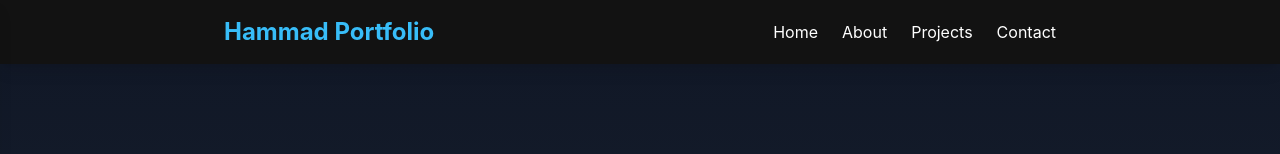
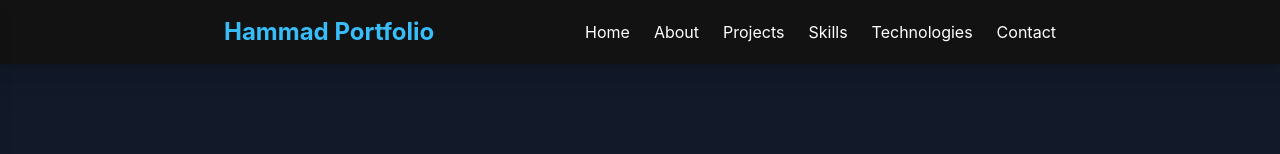
Before and after one commit to HammadAli132/my-portfolio, a Next.js app in the folder Frontend/: page / in a window 1280 px wide. Shown: the top 154 px of the page. Built offline with nearby package versions, Linux system fonts and the light colour scheme; no server answers.

Commit message:
Navbar, Footer, and MobileMenu updated

```diff
--- a/Frontend/app/components/Footer.jsx
+++ b/Frontend/app/components/Footer.jsx
@@ -33,6 +33,8 @@ function Footer() {
           <Link href="/" className="text-gray-400 hover:text-white transition">Home</Link>
           <Link href="#about" className="text-gray-400 hover:text-white transition">About</Link>
           <Link href="#projects" className="text-gray-400 hover:text-white transition">Projects</Link>
+          <Link href="#skills" className="text-gray-400 hover:text-white transition">Skills</Link>
+          <Link href="#technologies" className="text-gray-400 hover:text-white transition">Technologies</Link>
           <Link href="#contact" className="text-gray-400 hover:text-white transition">Contact</Link>
         </div>
 
--- a/Frontend/app/components/MobileMenu.jsx
+++ b/Frontend/app/components/MobileMenu.jsx
@@ -25,6 +25,8 @@ function MobileMenu() {
             <li><Link href="/" className="navbar-li text-white" onClick={() => setIsOpen(false)}>Home</Link></li>
             <li><Link href="#about" className="navbar-li text-white" onClick={() => setIsOpen(false)}>About</Link></li>
             <li><Link href="#projects" className="navbar-li text-white" onClick={() => setIsOpen(false)}>Projects</Link></li>
+            <li><Link href="#skills" className="navbar-li text-white" onClick={() => setIsOpen(false)}>Skills</Link></li>
+            <li><Link href="#technologies" className="navbar-li text-white" onClick={() => setIsOpen(false)}>Technologies</Link></li>
             <li><Link href="#contact" className="navbar-li text-white" onClick={() => setIsOpen(false)}>Contact</Link></li>
           </ul>
         </nav>
--- a/Frontend/app/components/Navbar.jsx
+++ b/Frontend/app/components/Navbar.jsx
@@ -16,6 +16,8 @@ function Navbar() {
             <li><Link href="/" className="navbar-li">Home</Link></li>
             <li><Link href="#about" className="navbar-li">About</Link></li>
             <li><Link href="#projects" className="navbar-li">Projects</Link></li>
+            <li><Link href="#skills" className="navbar-li">Skills</Link></li>
+            <li><Link href="#technologies" className="navbar-li">Technologies</Link></li>
             <li><Link href="#contact" className="navbar-li">Contact</Link></li>
           </ul>
         </div>
--- a/Frontend/app/components/technologies/TechSection.jsx
+++ b/Frontend/app/components/technologies/TechSection.jsx
@@ -45,7 +45,7 @@ async function TechSection() {
   const techCategories = await fetchTechnologies();
 
   return (
-    <section id="tech" className="py-20 px-4 bg-[#111827]">
+    <section id="technologies" className="py-20 px-4 bg-[#111827]">
       <div className="max-w-6xl mx-auto text-center">
         <h1 className="text-2xl md:text-3xl font-extrabold text-white">
           My <span className="text-primary">Tech Stack</span>
--- a/Frontend/package.json
+++ b/Frontend/package.json
@@ -33,6 +33,9 @@
   },
   "devDependencies": {
     "@eslint/eslintrc": "^3",
+    "@types/estree": "^1.0.7",
+    "@types/json-schema": "^7.0.15",
+    "@types/webxr": "^0.5.21",
     "eslint": "^9",
     "eslint-config-next": "15.2.4"
   }
```
Also changed, not shown: 1 other file (tests, documents, lock files or other folders).
